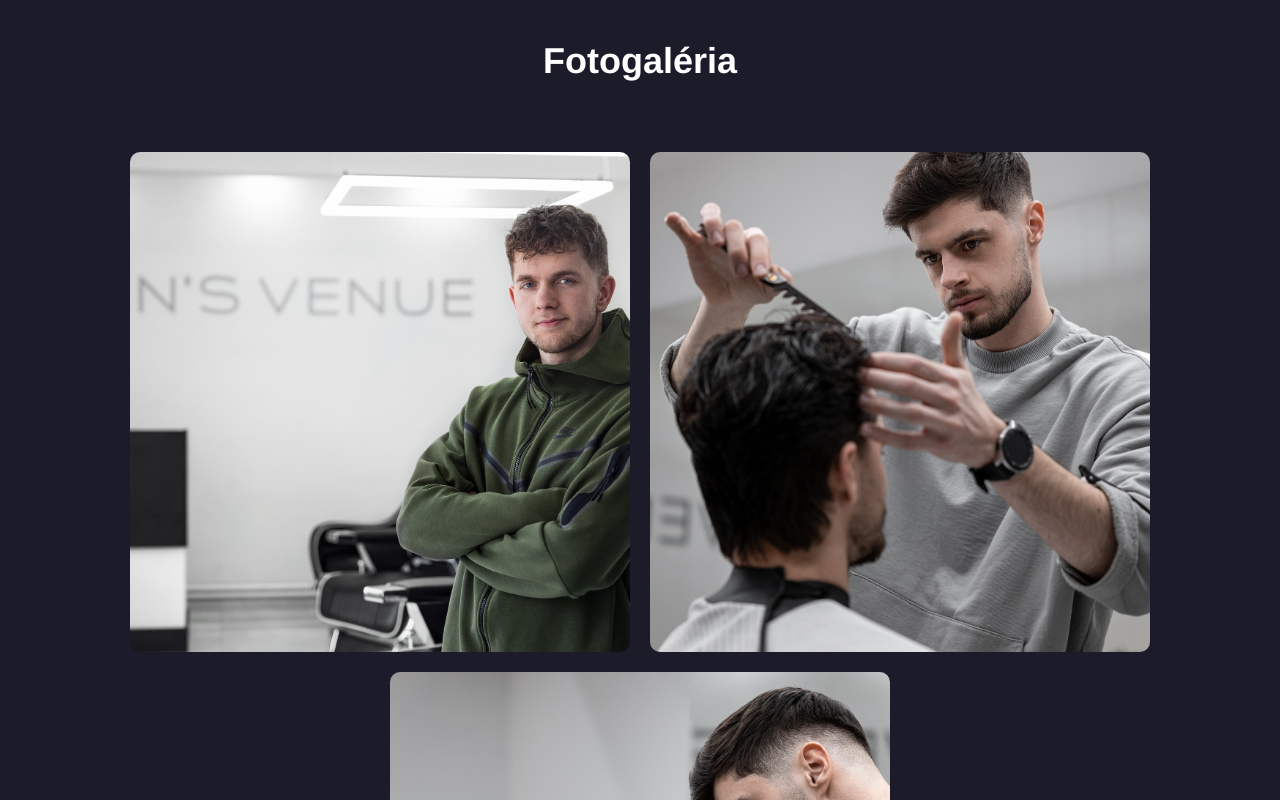
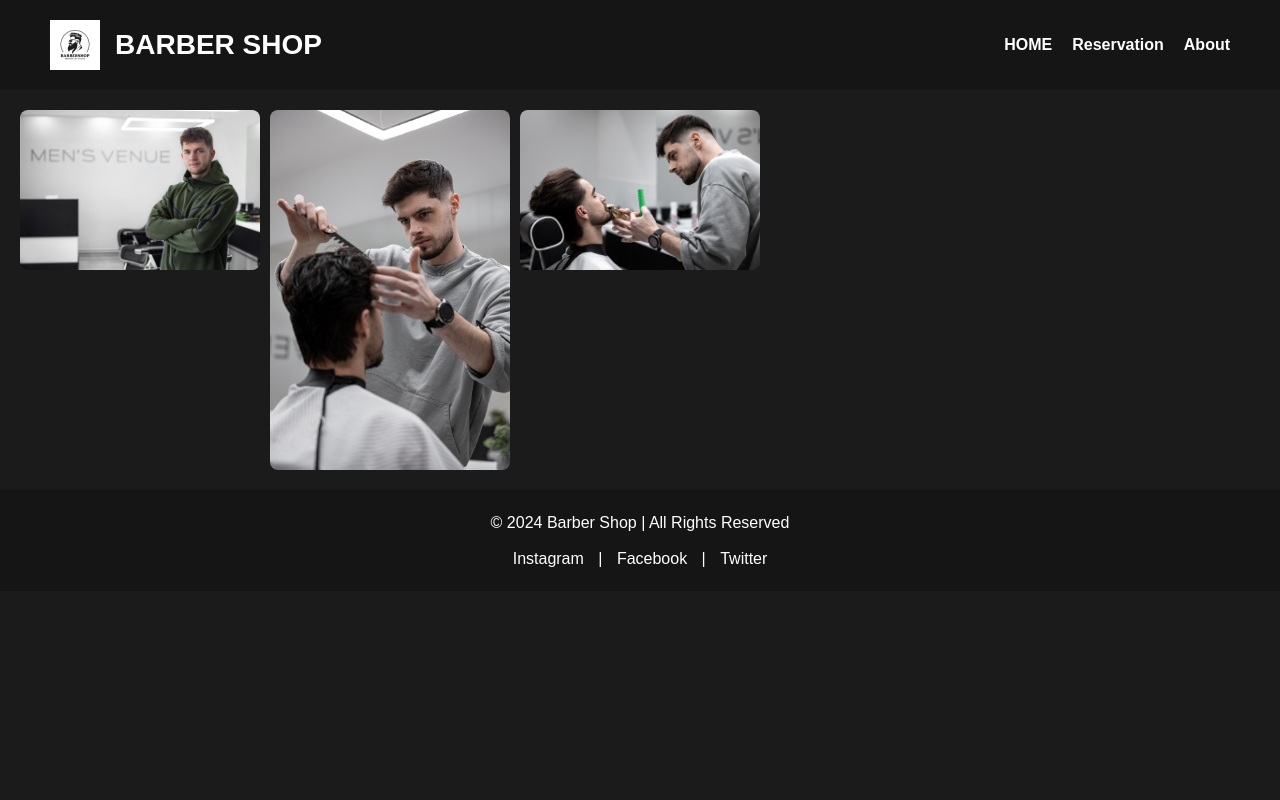
Before and after one commit to Openlab-2-2023/BARBERSHOP-Stempin-, a plain HTML site: page docs/fotogaleria.html in a window 1280 px wide. Shown: the top 800 px of the page. Drawn offline with Linux system fonts and the light colour scheme.

Commit message:
new style

```diff
--- a/docs/fotogaleria.html
+++ b/docs/fotogaleria.html
@@ -3,102 +3,111 @@
 <head>
     <meta charset="UTF-8">
     <meta name="viewport" content="width=device-width, initial-scale=1.0">
-    <title>Fotogaléria - Barber Shop</title>
+    <title>Galéria - Barber Shop</title>
+    <link rel="stylesheet" href="style.css">
     <style>
-        body {
-            font-family: 'Helvetica Neue', sans-serif;
-            margin: 0;
-            padding: 0;
-            background-color: #1c1b29;
-            color: white;
-            text-align: center;
-        }
-        header {
-            padding: 40px 20px;
-            font-size: 36px;
-            font-weight: bold;
-            color: #FFFFFF;
-        }
-        .gallery-container {
-            display: flex;
-            flex-wrap: wrap;
-            justify-content: center;
+        /* Gallery Specific Styles */
+        .gallery {
+            display: grid;
+            grid-template-columns: repeat(auto-fill, minmax(200px, 1fr));
+            gap: 10px;
             padding: 20px;
         }
-        .gallery-item {
-            margin: 10px;
-            width: 500px;
-            height: 500px;
-            overflow: hidden;
-            border-radius: 10px;
+
+        .gallery img {
+            width: 100%;
+            height: auto;
+            border-radius: 8px;
             cursor: pointer;
-            transition: transform 0.3s;
+            transition: transform 0.3s ease;
         }
-        .gallery-item img {
-            width: 100%;
-            height: 100%;
-            object-fit: cover;
-        }
-        .gallery-item:hover {
+
+        .gallery img:hover {
             transform: scale(1.05);
         }
-        #lightbox {
+
+        /* Modal Styles */
+        .modal {
             display: none;
             position: fixed;
+            z-index: 1000;
+            left: 0;
             top: 0;
-            left: 0;
             width: 100%;
             height: 100%;
             background-color: rgba(0, 0, 0, 0.8);
             justify-content: center;
             align-items: center;
-            z-index: 1000;
         }
-        #lightbox img {
+
+        .modal img {
             max-width: 90%;
             max-height: 90%;
+            border-radius: 8px;
         }
-        #lightbox:target {
-            display: flex;
-        }
-        .close-btn {
+
+        .close {
             position: absolute;
             top: 20px;
             right: 30px;
-            color: white;
-            font-size: 40px;
-            text-decoration: none;
+            color: #fff;
+            font-size: 36px;
+            cursor: pointer;
         }
-
-
     </style>
 </head>
 <body>
 
-<header>Fotogaléria</header>
+<header>
+    <div class="logo">
+        <img src="Images/logo.webp" alt="Barber Shop Logo">
+        <h1>BARBER SHOP</h1>
+    </div>
+    <nav>
+        <ul>
+            <li><a href="index.html">HOME</a></li>
+            <li><a href="rezervacia.html">Reservation</a></li>
+            <li><a href="about.html">About</a></li>
+        </ul>
+    </nav>
+</header>
 
-<!-- Tlačidlo Home -->
+<section class="gallery">
+    <img src="Images/juriš.jpg" alt="Barber Image 1" onclick="openModal(this.src)">
+    <img src="Images/strih.jpg" alt="Barber Image 2" onclick="openModal(this.src)">
+    <img src="Images/brada.jpg" alt="Barber Image 3" onclick="openModal(this.src)">
 
+</section>
 
-<div class="gallery-container">
-    <div class="gallery-item">
-        <a href="#lightbox1">
-            <img src="Images/juriš.jpg" alt="Martin Juriš">
-        </a>
-    </div>
-    <div class="gallery-item">
-        <a href="#lightbox2">
-            <img src="Images/strih.jpg" alt="Strih vlasov">
-        </a>
-    </div>
-    <div class="gallery-item">
-        <a href="#lightbox3">
-            <img src="Images/brada.jpg" alt="Strih brady">
-        </a>
-    </div>
-
+<div class="modal" id="modal" onclick="closeModal()">
+    <span class="close" onclick="closeModal()">&times;</span>
+    <img id="modal-image" src="" alt="Large View">
 </div>
 
+<footer>
+    <div class="footer-content">
+        <p>&copy; 2024 Barber Shop | All Rights Reserved</p>
+        <div class="social-media">
+            <a href="#">Instagram</a> |
+            <a href="#">Facebook</a> |
+            <a href="#">Twitter</a>
+        </div>
+    </div>
+</footer>
+
+<script>
+    function openModal(src) {
+        const modal = document.getElementById('modal');
+        const modalImage = document.getElementById('modal-image');
+        modalImage.src = src;
+        modal.style.display = 'flex';
+    }
+
+    function closeModal() {
+        const modal = document.getElementById('modal');
+        modal.style.display = 'none';
+    }
+</script>
 
 </body>
 </html>
--- /dev/null
+++ b/docs/style.css
@@ -0,0 +1,117 @@
+* {
+    margin: 0;
+    padding: 0;
+    box-sizing: border-box;
+}
+
+body {
+    font-family: 'Arial', sans-serif;
+    background-color: #1b1b1b;
+    color: #fff;
+    line-height: 1.6;
+}
+
+header {
+    display: flex;
+    justify-content: space-between;
+    align-items: center;
+    padding: 20px 50px;
+    background-color: #151515;
+    position: sticky;
+    top: 0;
+}
+
+header .logo {
+    display: flex;
+    align-items: center;
+}
+
+header .logo img {
+    width: 50px;
+    height: 50px;
+    margin-right: 15px;
+}
+
+header h1 {
+    font-size: 28px;
+}
+
+nav ul {
+    list-style: none;
+    display: flex;
+    gap: 20px;
+}
+
+nav ul li {
+    display: inline;
+}
+
+nav ul li a {
+    color: #fff;
+    text-decoration: none;
+    font-weight: bold;
+    transition: color 0.3s ease;
+}
+
+nav ul li a:hover {
+    color: #0ed2f7;
+}
+
+.hero {
+    background: url('barber-background.jpg') no-repeat center center/cover;
+    height: 100vh;
+    display: flex;
+    align-items: center;
+    justify-content: center;
+}
+
+.hero-content {
+    text-align: center;
+    color: #fff;
+}
+
+.hero-content h2 {
+    font-size: 48px;
+    margin-bottom: 20px;
+}
+
+.hero-content p {
+    font-size: 18px;
+    max-width: 600px;
+    margin: 0 auto 40px;
+    color: rgba(255, 255, 255, 0.8);
+}
+
+.cta-button {
+    background-color: #0ed2f7;
+    padding: 15px 30px;
+    border-radius: 25px;
+    color: #1b1b1b;
+    text-decoration: none;
+    font-weight: bold;
+    transition: background-color 0.3s ease;
+}
+
+.cta-button:hover {
+    background-color: #0bb8d3;
+}
+
+footer {
+    background-color: #151515;
+    padding: 20px 0;
+    text-align: center;
+}
+
+footer p {
+    margin-bottom: 10px;
+}
+
+footer .social-media a {
+    color: #fff;
+    margin: 0 10px;
+    text-decoration: none;
+}
+
+footer .social-media a:hover {
+    color: #0ed2f7;
+}
```
Also changed, not shown: docs/index.html (+27 -58 lines), docs/Images/logo.webp (added).
